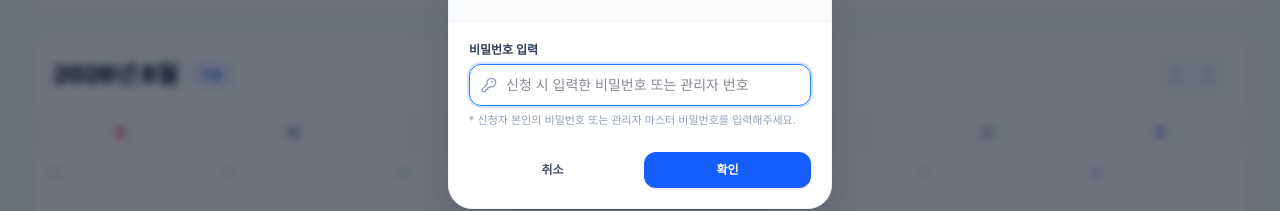
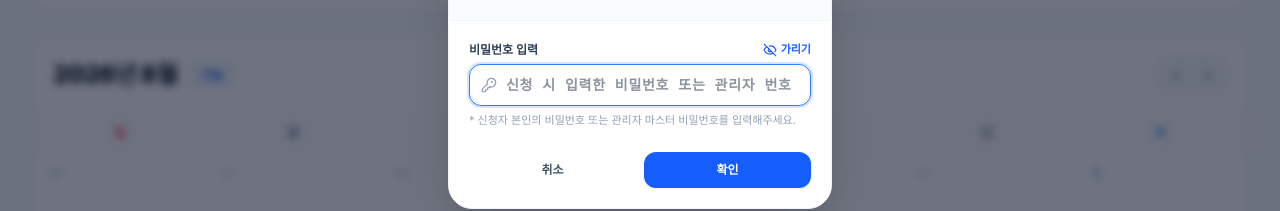
Before and after one commit to syc5032-code/newsound-evangelism, a React (Vite) app: page / in a window 1280 px wide. Both pictures are taken after a click on the button "관리자". Shown: the part 324-535 px from the top of the page. Built offline with nearby package versions, Linux system fonts and the light colour scheme; a web font is replaced by a local one.

Commit message:
feat: make password visible by default with show/hide toggle

```diff
--- a/src/components/ApplicationModal.tsx
+++ b/src/components/ApplicationModal.tsx
@@ -1,5 +1,5 @@
 import React, { useState, useEffect } from 'react';
-import { X, Calendar, Sparkles, Lock } from 'lucide-react';
+import { X, Calendar, Sparkles, Lock, Eye, EyeOff } from 'lucide-react';
 import type { EvangelismSchedule } from '../types';
 import { CORPS_PRESETS, LOCATION_PRESETS, CELL_COLORS, COLOR_KEYS, getCellColor } from '../data/presetData';
 import { getDayOfWeekKorean, calculateDurationMinutes, formatDurationString } from '../utils/dateUtils';
@@ -37,6 +37,7 @@ export const ApplicationModal: React.FC<ApplicationModalProps> = ({
   const [participantInput, setParticipantInput] = useState('');
   const [prayerTopics, setPrayerTopics] = useState('');
   const [password, setPassword] = useState('1234');
+  const [showPassword, setShowPassword] = useState(true);
   const [themeColor, setThemeColor] = useState('blue');
   const [errorMsg, setErrorMsg] = useState('');
 
@@ -513,17 +514,27 @@ export const ApplicationModal: React.FC<ApplicationModalProps> = ({
 
           {/* 7. 수정/삭제용 비밀번호 설정 */}
           <div className="space-y-1.5 bg-slate-50/80 p-3.5 rounded-2xl border border-slate-200/70">
-            <label className="text-xs font-bold text-slate-700 flex items-center gap-1.5">
-              <Lock className="w-3.5 h-3.5 text-blue-600" />
-              <span>신청 비밀번호 (수정/삭제용)</span> <span className="text-rose-500">*</span>
-            </label>
+            <div className="flex items-center justify-between">
+              <label className="text-xs font-bold text-slate-700 flex items-center gap-1.5">
+                <Lock className="w-3.5 h-3.5 text-blue-600" />
+                <span>신청 비밀번호 (수정/삭제용)</span> <span className="text-rose-500">*</span>
+              </label>
+              <button
+                type="button"
+                onClick={() => setShowPassword(!showPassword)}
+                className="text-[11px] font-semibold text-blue-600 hover:text-blue-700 flex items-center gap-1 cursor-pointer"
+              >
+                {showPassword ? <EyeOff className="w-3.5 h-3.5" /> : <Eye className="w-3.5 h-3.5" />}
+                <span>{showPassword ? '가리기' : '보기'}</span>
+              </button>
+            </div>
             <input
-              type="password"
+              type={showPassword ? 'text' : 'password'}
               maxLength={12}
               value={password}
               onChange={(e) => setPassword(e.target.value)}
-              placeholder="비밀번호 4자리 입력 (예: 1234)"
-              className="w-full px-3.5 py-2 text-sm bg-white border border-slate-200 rounded-xl focus:outline-none focus:ring-2 focus:ring-blue-500/20 focus:border-blue-500 font-mono"
+              placeholder="비밀번호 입력 (예: 1234)"
+              className="w-full px-3.5 py-2 text-sm bg-white border border-slate-200 rounded-xl focus:outline-none focus:ring-2 focus:ring-blue-500/20 focus:border-blue-500 font-mono tracking-wider font-bold text-slate-800"
               required
             />
             <p className="text-[11px] text-slate-400">
--- a/src/components/AuthPasswordModal.tsx
+++ b/src/components/AuthPasswordModal.tsx
@@ -1,5 +1,5 @@
 import React, { useState, useEffect } from 'react';
-import { X, ShieldCheck, KeyRound, AlertCircle } from 'lucide-react';
+import { X, ShieldCheck, KeyRound, AlertCircle, Eye, EyeOff } from 'lucide-react';
 import type { EvangelismSchedule } from '../types';
 import { ADMIN_PASSWORDS } from '../data/presetData';
 
@@ -21,10 +21,12 @@ export const AuthPasswordModal: React.FC<AuthPasswordModalProps> = ({
   onSuccess,
 }) => {
   const [inputPassword, setInputPassword] = useState('');
+  const [showPassword, setShowPassword] = useState(true);
   const [errorMsg, setErrorMsg] = useState('');
 
   useEffect(() => {
     setInputPassword('');
+    setShowPassword(true);
     setErrorMsg('');
   }, [isOpen]);
 
@@ -95,7 +97,7 @@ export const AuthPasswordModal: React.FC<AuthPasswordModalProps> = ({
 
           {targetSchedule && actionType !== 'admin-login' && (
             <div className="p-3 bg-slate-50 rounded-xl border border-slate-200/60 text-xs text-slate-600">
-              <p className="font-bold text-slate-800">[{targetSchedule.cellLeader}] 전도 일정</p>
+              <p className="font-bold text-slate-800">[{targetSchedule.cellName}] 전도 일정</p>
               <p className="text-[11px] text-slate-400 mt-0.5">{targetSchedule.date} | {targetSchedule.location}</p>
             </div>
           )}
@@ -108,18 +110,28 @@ export const AuthPasswordModal: React.FC<AuthPasswordModalProps> = ({
           )}
 
           <div className="space-y-1.5">
-            <label className="block text-xs font-bold text-slate-700">
-              비밀번호 입력
-            </label>
+            <div className="flex items-center justify-between">
+              <label className="block text-xs font-bold text-slate-700">
+                비밀번호 입력
+              </label>
+              <button
+                type="button"
+                onClick={() => setShowPassword(!showPassword)}
+                className="text-[11px] font-semibold text-blue-600 hover:text-blue-700 flex items-center gap-1 cursor-pointer"
+              >
+                {showPassword ? <EyeOff className="w-3.5 h-3.5" /> : <Eye className="w-3.5 h-3.5" />}
+                <span>{showPassword ? '가리기' : '보기'}</span>
+              </button>
+            </div>
             <div className="relative">
               <KeyRound className="w-4 h-4 text-slate-400 absolute left-3 top-1/2 -translate-y-1/2" />
               <input
-                type="password"
+                type={showPassword ? 'text' : 'password'}
                 autoFocus
                 value={inputPassword}
                 onChange={(e) => setInputPassword(e.target.value)}
                 placeholder="신청 시 입력한 비밀번호 또는 관리자 번호"
-                className="w-full pl-9 pr-3.5 py-2.5 text-sm bg-slate-50 border border-slate-200 rounded-xl focus:bg-white focus:outline-none focus:ring-2 focus:ring-blue-500/20 focus:border-blue-500"
+                className="w-full pl-9 pr-3.5 py-2.5 text-sm bg-slate-50 border border-slate-200 rounded-xl focus:bg-white focus:outline-none focus:ring-2 focus:ring-blue-500/20 focus:border-blue-500 font-mono tracking-wider font-bold text-slate-800"
               />
             </div>
             <p className="text-[11px] text-slate-400">
```
Also changed, not shown: 1 other file (tests, documents, lock files or other folders).
